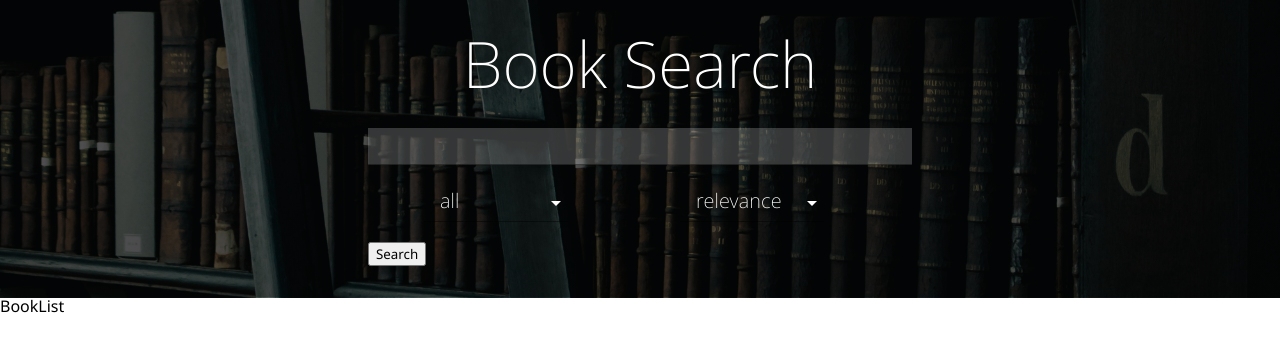
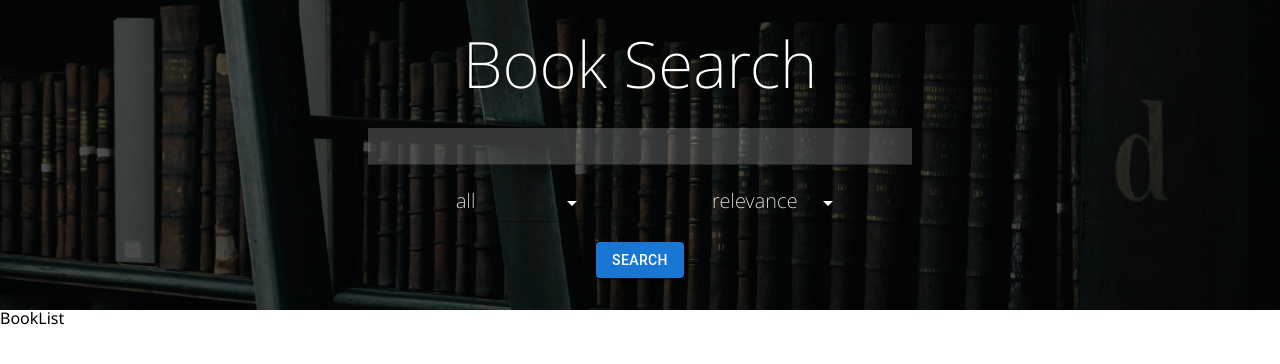
Before and after one commit to mellBaffy1170/React-Books-API, a React (Create React App) app: page /book-list in a window 1280 px wide. Shown: the top 364 px of the page. Built offline with nearby package versions, Linux system fonts and the light colour scheme.

Commit message:
refactor: replaced core-button with mui and added button-loader

```diff
--- a/src/components/PageLayout/PageLayout.jsx
+++ b/src/components/PageLayout/PageLayout.jsx
@@ -4,14 +4,20 @@ import { SearchBar } from "components/SearchBar";
 import { CategorySelect } from "components/CategorySelect/index";
 import { SortSelect } from "components/SortSelect/index";
 
-import { HeadTitle, HeadWrapper, SelectWrapper } from "./styled";
+import {
+  ButtonLoader,
+  HeadTitle,
+  HeadWrapper,
+  SelectWrapper,
+  SubmitButton,
+} from "./styled";
 
-const PageLayout = ({ formik }) => {
+const PageLayout = ({ formik, isFetching }) => {
   return (
     <>
-      <HeadWrapper>
-        <HeadTitle>{"Book Search"}</HeadTitle>
-        <form onSubmit={formik.handleSubmit}>
+      <form onSubmit={formik.handleSubmit}>
+        <HeadWrapper>
+          <HeadTitle>{"Book Search"}</HeadTitle>
           <SearchBar
             name={"search"}
             onChange={formik.handleChange}
@@ -29,9 +35,19 @@ const PageLayout = ({ formik }) => {
               value={formik.values.sort}
             />
           </SelectWrapper>
-          <button type="submit">Search</button>
-        </form>
-      </HeadWrapper>
+          {isFetching ? (
+            <ButtonLoader />
+          ) : (
+            <SubmitButton
+              variant="contained"
+              type="submit"
+              disabled={isFetching}
+            >
+              {"Search"}
+            </SubmitButton>
+          )}
+        </HeadWrapper>
+      </form>
       <Outlet />
     </>
   );
--- a/src/components/PageLayout/PageLayoutContainer.jsx
+++ b/src/components/PageLayout/PageLayoutContainer.jsx
@@ -13,7 +13,11 @@ const PageLayoutContainer = () => {
   const [defaultSort] = SORT;
 
   // const [queryValues, setQueryValues] = useState({});
-  const { mutate: fetchBooks, data: books } = useGetBooks();
+  const {
+    mutate: fetchBooks,
+    data: books,
+    isLoading: isFetchingBooks,
+  } = useGetBooks();
 
   const handleSubmit = (values) => {
     fetchBooks({
@@ -33,7 +37,7 @@ const PageLayoutContainer = () => {
 
   return (
     <BooksListContext.Provider value={books}>
-      <PageLayout formik={formik} />
+      <PageLayout formik={formik} isFetching={isFetchingBooks}/>
     </BooksListContext.Provider>
   );
 };
--- a/src/components/PageLayout/styled.js
+++ b/src/components/PageLayout/styled.js
@@ -1,4 +1,4 @@
-import { styled } from "@mui/material";
+import { styled, Button, CircularProgress } from "@mui/material";
 
 import layoutBackground from "assets/images/page-layout-background.jpg";
 
@@ -26,3 +26,7 @@ export const SelectWrapper = styled("div")({
   width: "512px",
   margin: "20px 0",
 });
+
+export const SubmitButton = styled(Button)({});
+
+export const ButtonLoader = styled(CircularProgress)({});
```
